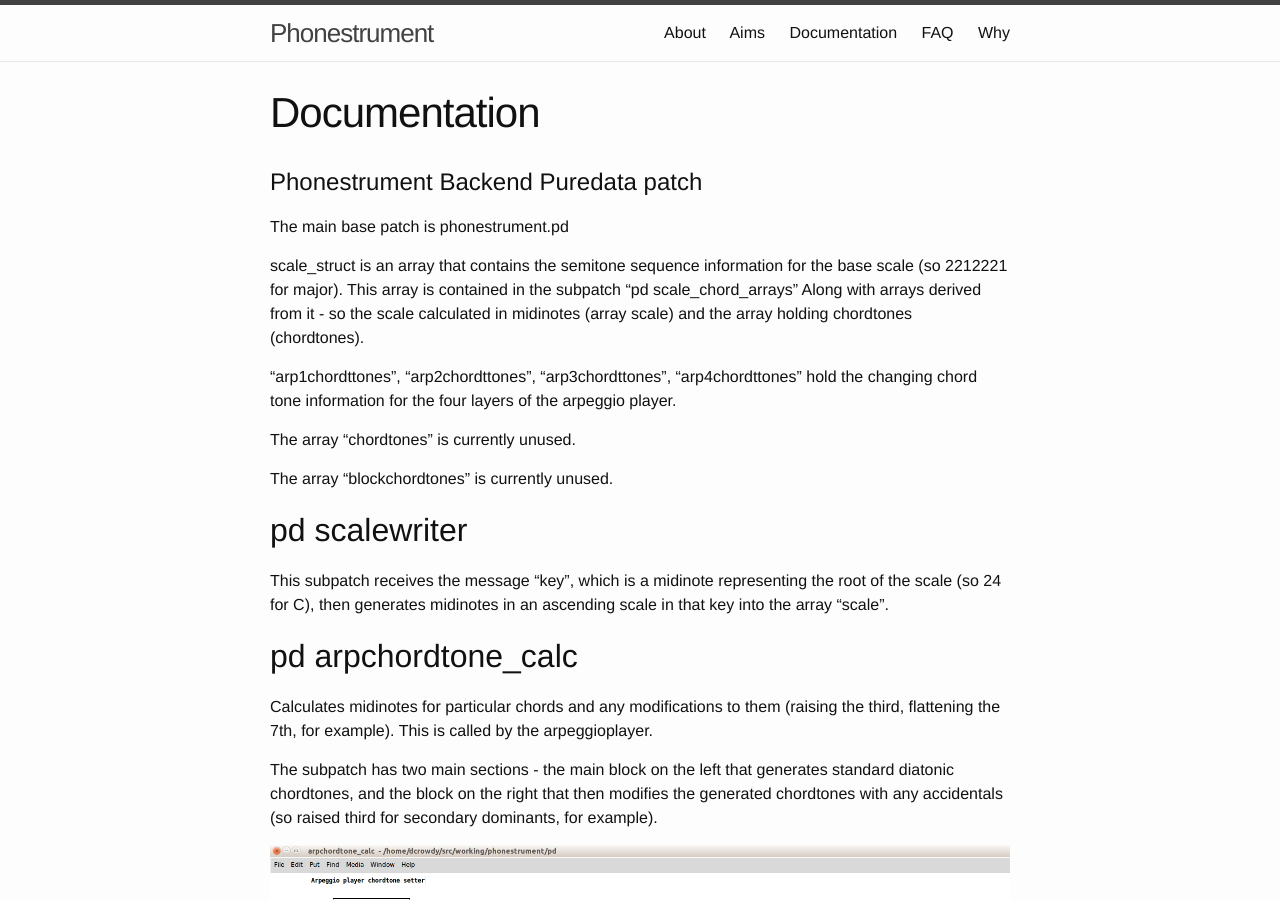
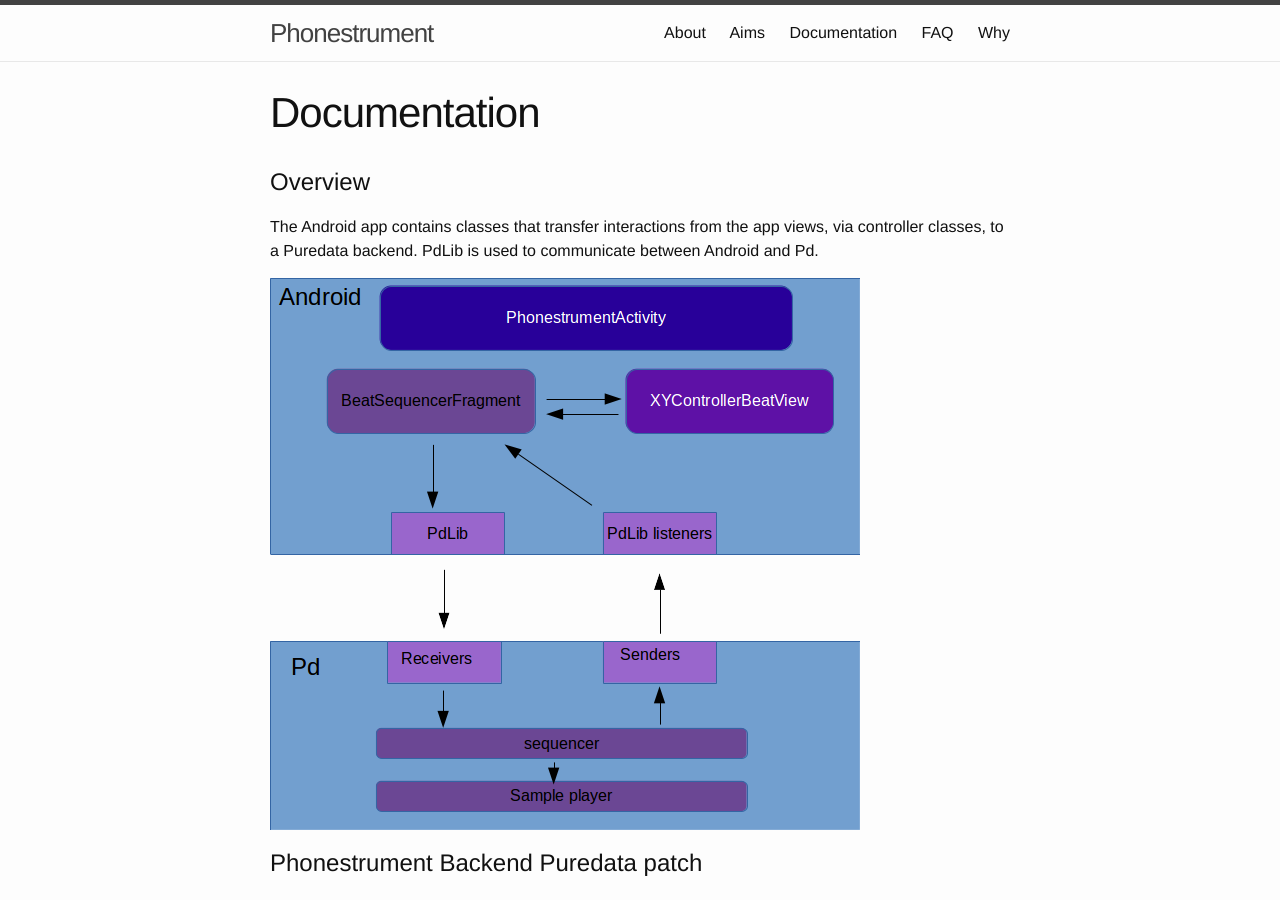
Before and after one commit to motekulo/phonestrument, a Jekyll site: the page built from doc.md, in a window 1280 px wide and 900 px high. Built offline with Jekyll 4.4.1, drawn with Linux system fonts in a browser that asks for light colours.

Commit message:
Add brief overview information

```diff
--- a/doc.md
+++ b/doc.md
@@ -3,6 +3,14 @@ layout: page
 title: Documentation
 permalink: /doc/
 ---
+
+# Overview
+
+The Android app contains classes that transfer interactions from the app views, via controller classes, to a Puredata backend. PdLib is used to communicate between Android and Pd.
+
+![overview](../assets/overview2.png)
+
+
 
 # Phonestrument Backend Puredata patch
 
```
Also changed, not shown: assets/overview2.png (added).
